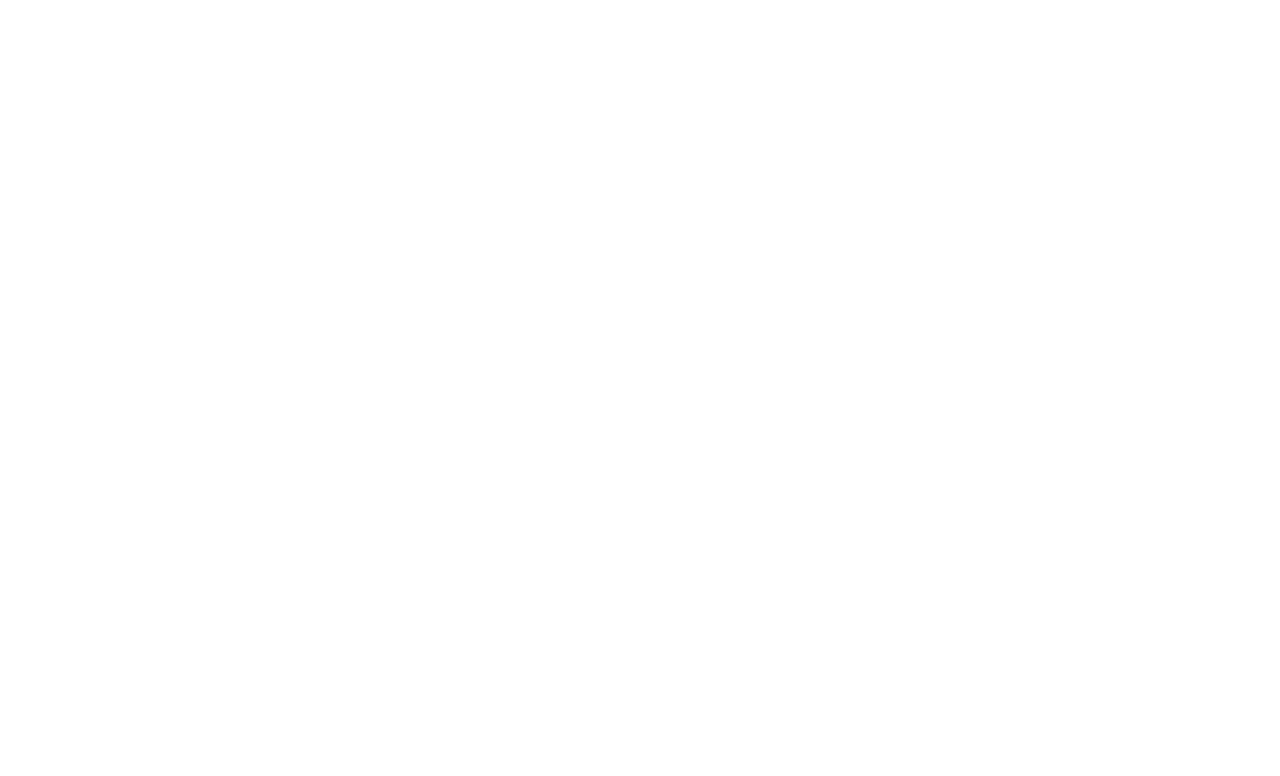
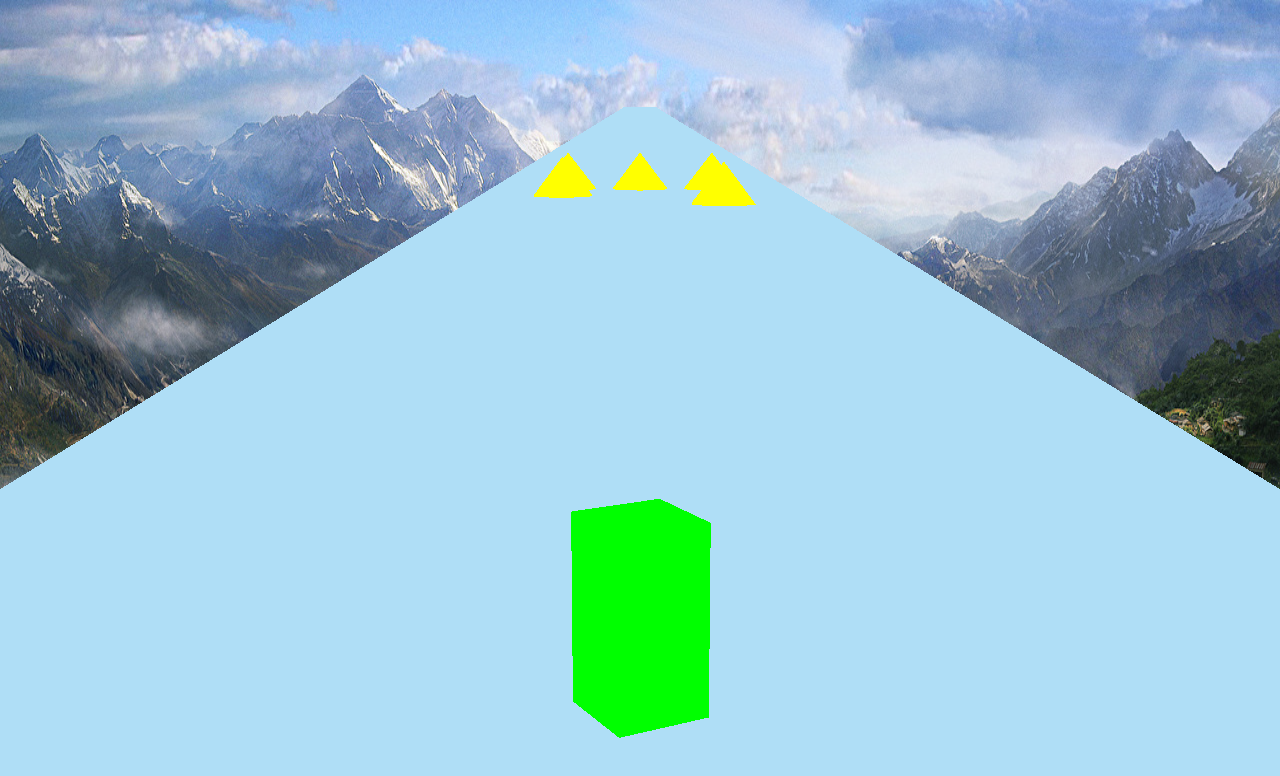
Before and after one commit to Eliasf1912/GameWeb, a website: page index.html in a window 1280 px wide. Drawn offline with nearby package versions, Linux system fonts and the light colour scheme; animation ran at ten frames a second.

Commit message:
movement, piques et limites

```diff
--- a/index.html
+++ b/index.html
@@ -10,6 +10,7 @@
         <style>
             body{
                 margin: 0;
+                background-image: url("assets/bg-farcry.jpg");
             }
         </style>
     </head>
@@ -18,8 +19,19 @@
 
         <div id="container"></div>
 
+        <script async src="https://unpkg.com/es-module-shims@1.3.6/dist/es-module-shims.js"></script>
+
+        <script type="importmap">
+        {
+            "imports": {
+            "three": "https://unpkg.com/three@0.148.0/build/three.module.js",
+            "three/addons/": "https://unpkg.com/three@0.148.0/examples/jsm/"
+            }
+        }
+        </script>
+
+        <script type="module" src="./js/index.js"></script>
+
     </body>
 
-    <script src="./js/index.js"></script>
-
 </html>
--- a/js/index.js
+++ b/js/index.js
@@ -0,0 +1,163 @@
+const container = document.getElementById('container');
+
+import * as THREE from 'three';
+import { Camera } from 'three';
+
+//La scéne
+const scene = new THREE.Scene();
+
+// background scene
+const bg_loader = new THREE.TextureLoader();
+bg_loader.load('./assets/bg-farcry.jpg', function(texture){
+	scene.background = texture;
+})
+
+// Caméra
+const camera = new THREE.PerspectiveCamera(30, window.innerWidth / window.innerHeight, 0.1, 1000);
+camera.position.z = 1.5;
+camera.position.y = 4;
+camera.rotation.set(-0.2, 0, 0);
+
+// Rendu
+const renderer = new THREE.WebGLRenderer();
+// on lui donne la taille de l'écran
+renderer.setSize(window.innerWidth, window.innerHeight);
+document.body.appendChild( renderer.domElement );
+
+// -------------------- Perso -------------------- //
+const geometry = new THREE.BoxGeometry(0.5, 4, 0.5);
+const material = new THREE.MeshBasicMaterial({ color: 0x00ff00 });
+const cube = new THREE.Mesh(geometry, material);
+
+// on l'ajoute à la scéne
+scene.add(cube);
+
+// on change la position du cube sur la scéne
+cube.position.z = -5.5;
+cube.position.x = 0;
+cube.position.y = 0;
+
+// -------------------- Parcel -------------------- //
+const ParcelGeometry = new THREE.BoxGeometry(10, 2, 1000);
+const ParcelMaterial = new THREE.MeshBasicMaterial({ color: 0xAFDEF6 });
+const parcel = new THREE.Mesh(ParcelGeometry, ParcelMaterial);
+
+// on change la position de la parcel sur la scéne
+parcel.position.set(0,0,-8)
+
+//on l'ajoute à la scéne
+scene.add(parcel);
+
+// -------------------- Pique -------------------- //
+const piqueGeometry = new THREE.ConeGeometry(0.4,0.5,10);
+const piqueMaterial = new THREE.MeshBasicMaterial({color: 0xffff00});
+
+// tab pour les pics
+const tabPic = [];
+
+// crée des piques
+function creatPic(){
+
+	let NbPic = Math.floor((Math.random()*4) + 1);
+
+	for(let p = 0; p < NbPic; p++){
+		let Px = Math.floor((Math.random()*3 - 1));
+		console.log(Px);
+		const pique = new THREE.Mesh(piqueGeometry, piqueMaterial);
+		// change sa postion sur l'axe x
+		pique.position.x = Px;
+		pique.position.z = -20;
+		pique.position.y = 3;
+		// je l'ajoute à la scéne
+		scene.add(pique);
+		console.log("moi");
+		tabPic.push(pique);
+	}
+}
+
+// spawn des piques
+setInterval(creatPic,1500);
+
+// function pour bouger le cube(joueurs)
+function MovePlayer(){
+	document.addEventListener('keydown', (event)=>{
+		if ((event.key ==='ArrowLeft') || (event.key==='ArrowRight') || (event.key==='ArrowDown') || (event.key==='ArrowUp')){
+			switch(event.key){
+
+				case 'ArrowUp':
+					cube.position.y +=0.001;
+					console.log(cube.position.y)
+					break;
+
+				case 'ArrowDown':
+					cube.position.y -= 0.0001;
+					console.log(cube.position.y)
+					break;
+
+				case 'ArrowLeft':
+					cube.position.x -= 0.002;
+					console.log(cube.position.x)
+					break;
+
+				case 'ArrowRight':
+					cube.position.x += 0.002;
+					console.log(cube.position.x);
+					break;
+
+			}
+		}
+
+
+	});
+}
+
+// pour ne pas sortir des limites
+function limitWall(){
+
+	// left
+	if(cube.position.x < -3){
+		cube.position.x =-3;
+	};
+
+	// right
+	if(cube.position.x > 3){
+		cube.position.x = 3;
+	};
+
+	// bottom
+	if(cube.position.y < 0){
+		cube.position.y = 0;
+	};
+}
+
+console.log(camera);
+console.log(scene);
+console.log(cube);
+console.log(container);
+console.log(camera.position);
+console.log(ParcelMaterial);
+
+function animate(){
+	requestAnimationFrame(animate);
+	renderer.render(scene,camera);
+
+	// test
+	cube.rotation.y += 0.01;
+
+	for(let i =0; i<tabPic.length; i++){
+		// défilement des piques
+		tabPic[i].position.z += 0.1;
+		// suppresion des pics
+		if(tabPic[i].position.z > camera.position.z){
+			console.log(tabPic);
+			tabPic.shift();
+		}
+	};
+
+	// move player
+	MovePlayer();
+
+	// regarde les limites
+	limitWall()
+}
+animate();
```
Also changed, not shown: assets/bg-farcry.jpg (added).
